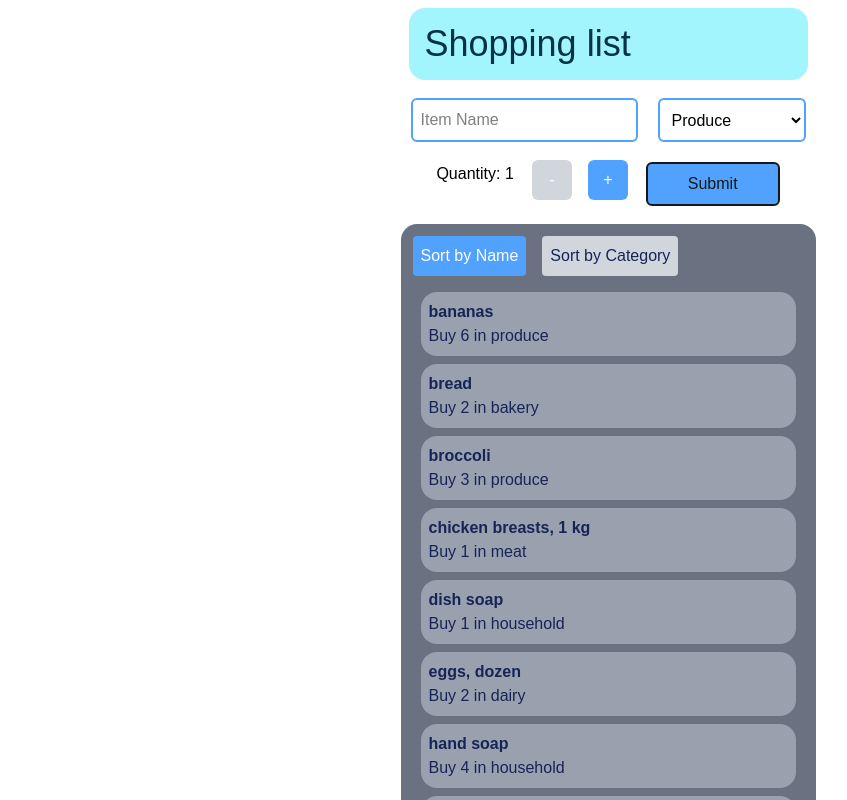
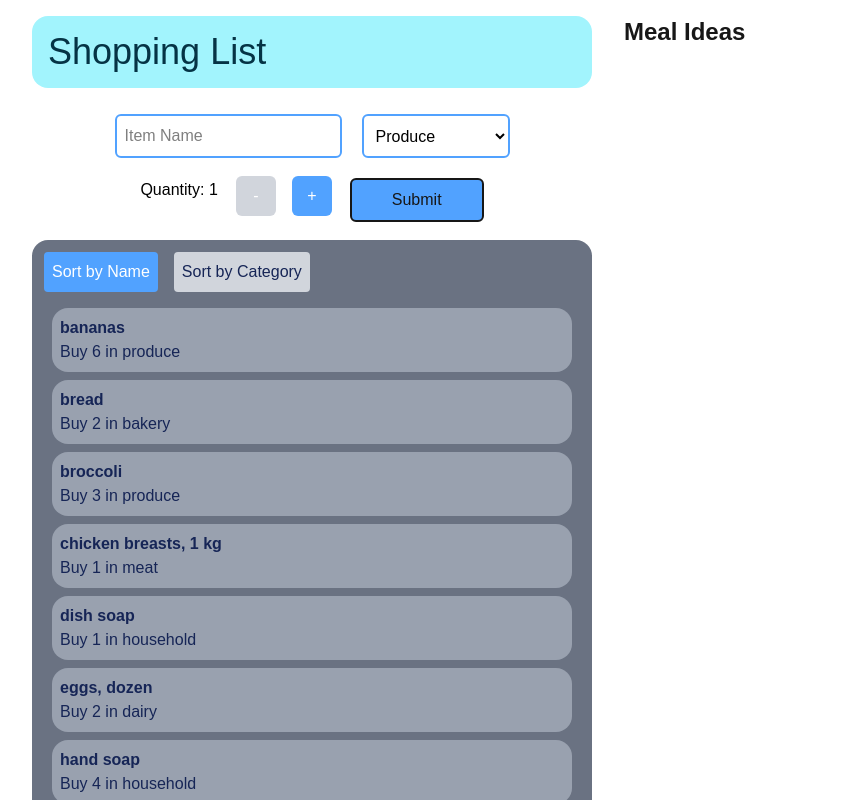
Before and after one commit to Bucket-monkey567/cprg306-assignments, a Next.js app: page /week-8 in a window 1280 px wide. Shown: the top 800 px of the page, without its empty margins (32-879 px from the left). Built offline with nearby package versions, Linux system fonts and the light colour scheme.

Commit message:
added css styling

```diff
--- a/app/week-8/meal-ideas.js
+++ b/app/week-8/meal-ideas.js
@@ -24,7 +24,7 @@ export default function MealIdeas({ingredient}) {
     return (
         <div>
             <h2 className="text-2xl font-bold mb-4">Meal Ideas</h2>
-            <ul>
+            <ul className="flex flex-wrap gap-4">
                 {mealIdeas.map((meal) => (
                     <li key={meal.idMeal}>
                     <img
--- a/app/week-8/page.js
+++ b/app/week-8/page.js
@@ -22,14 +22,18 @@ export default function Page() {
     }
 
     return (
-        <div className="flex justify-center items-center">
-            <main >
-                <h1 className="bg-cyan-200 text-cyan-950 text-4xl p-4 w-1/1.5 m-2 rounded-2xl">Shopping list</h1>
-                <NewItem onAddItem={handleAddItem}/>
-                <ItemList items={items} onItemSelect={handleItemSelect}/>
+        <div className="flex justify-center p-4">
+            <main className="flex gap-8 w-full max-w-6xl">
+            {/* Left column: NewItem + ItemList */}
+                <div className="flex-1">
+                    <h1 className="bg-cyan-200 text-cyan-950 text-4xl p-4 mb-4 rounded-2xl"> Shopping List </h1>
+                    <NewItem onAddItem={handleAddItem} />
+                    <ItemList items={items} onItemSelect={handleItemSelect} />
+                </div>
 
-                <div className = "flex-1">
-                <MealIdeas ingredient={selectedItem}/>
+            {/* Right column: MealIdeas */}
+                <div className="flex-1">
+                    <MealIdeas ingredient={selectedItem} />
                 </div>
             </main>
         </div>
```
